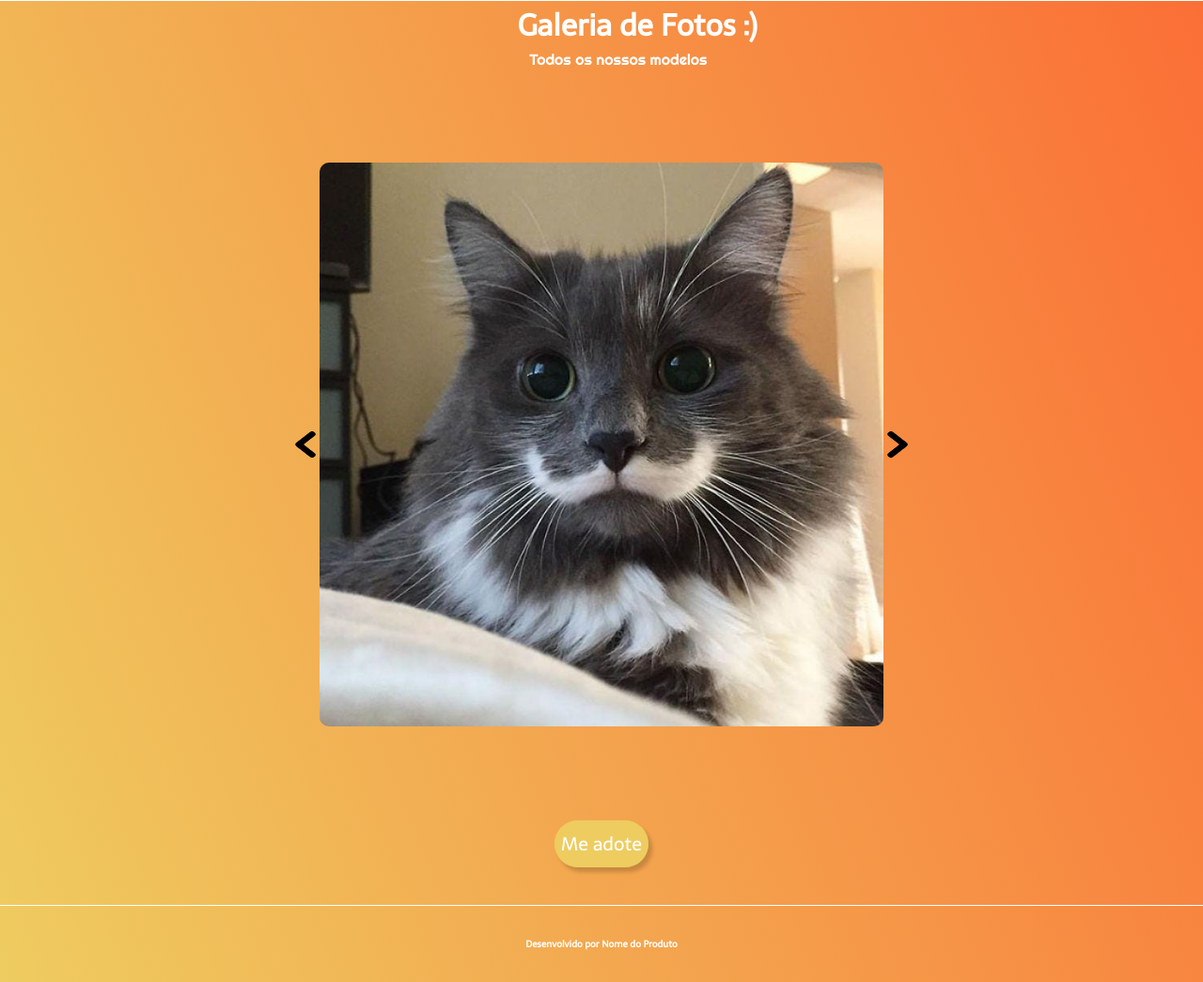
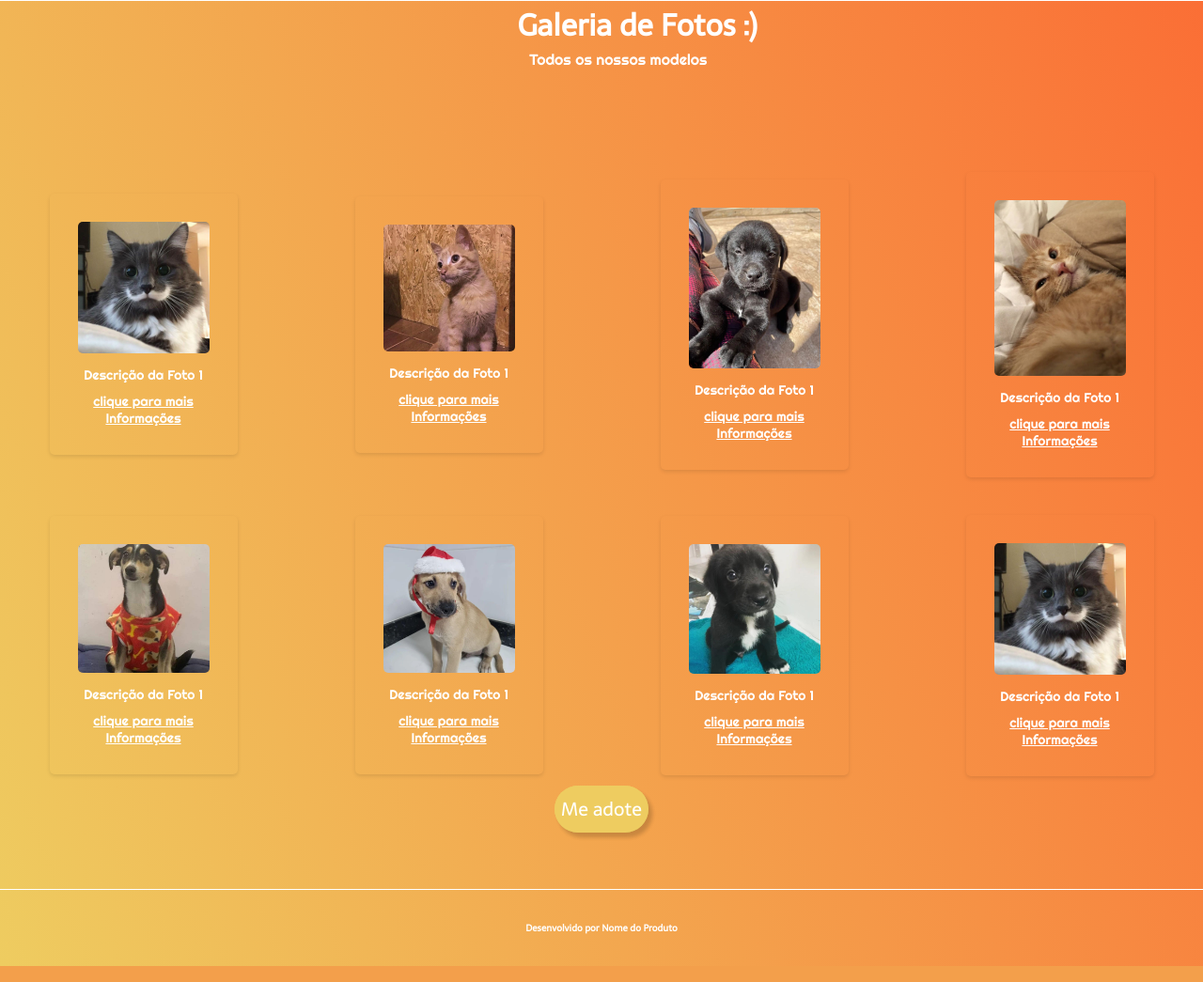
Before and after one commit to vlgkkkjsj/htdocs, a PHP site: page /tela_inicial/feed.php in a window 1280 px wide. Shown: the part 117-1162 px from the top of the page at 94% size. Run offline with PHP 8.4, Linux system fonts and the light colour scheme; the visitor is signed in with stand-in values (Sample User, id 1).

Commit message:
atualizacoes

```diff
--- a/poo/administracao/administracao.php
+++ b/poo/administracao/administracao.php
@@ -42,7 +42,7 @@
 </head>
 <body>
 <header class="cabecalho">
-    <button class="voltar" onclick="window.location.href='../sistema/sistema.php'">voltar</button>
+    <button class="voltar" onclick="window.location.href='../tela_inicial/login.php'">voltar</button>
         <img class="logo" alt="logo do projeto" src="../img/icon.png">
         <nav class="navegacao">
             <a class="cabecalho-menu" href="../sistema/empresarial.php">empresarial</a>
--- a/poo/administracao/crud.php
+++ b/poo/administracao/crud.php
@@ -32,7 +32,7 @@
             <a class="cabecalho-menu" href="?page=listar_animais">listar animais</a>
             <a class="cabecalho-menu" href="?page=listar_empresarial">listar empresarial </a>
         </nav>
-         <button class="sair"  onclick="window.location.href='logoutAdm.php'" >sair</button>
+         <button class="sair"  onclick="window.location.href='../sistema/logout.php'" >sair</button>
     </header>
 
     <div class="container">
@@ -48,8 +48,8 @@
                 case "novo":
                     include("novo_usuario.php");
                 break;
-                case "salvar":
-                    include("salvar_usuario.php");
+                case "excluir":
+                    include("excluir_usuario.php");
                     break;
                 case "editar":
                     include("editar_usuario.php");
--- a/poo/administracao/listar_animais.php
+++ b/poo/administracao/listar_animais.php
@@ -23,7 +23,7 @@
         print "<td>".$row ->email."</td>";
         print "<td>;
         <button onclick=\"location.href='?page=editar_animal&id=".$row->id."';\" class='editar'>Editar</button>
-        <button onclick=\" if(confirm('Tem certeza que deseja excluir?')){location.href='?page=salvar&acao=excluir_animal&id=".$row->id."';}else{false;}\" class='excluir'>Excluir</button>
+        <button onclick=\" if(confirm('Tem certeza que deseja excluir?')){location.href='?page=excluir&acao&id=".$row->id."';}else{false;}\" class='excluir'>Excluir</button>
         </td>";
     print "</tr>";
     }
--- a/poo/administracao/logoutAdm.php
+++ b/poo/administracao/logoutAdm.php
@@ -1,7 +1,7 @@
 <?php
     session_start();
     session_destroy();
-    header('location: ../administracao/administracao.php');
+    header('../tela_inicial/login.php');
     exit;
-      //resume a sessao atual e logo apos destroi os dados da sessao atual,logo apos isso retorna para o formulario de login
+    //resume a sessao atual e logo apos destroi os dados da sessao atual,logo apos isso retorna para o formulario de login
 ?>
--- a/poo/css/feed.css
+++ b/poo/css/feed.css
@@ -58,6 +58,12 @@
     font-size: 18px;
     cursor: pointer;
     margin: 20px;
+    transform: scale(1);
+    transition: transform 0.5s;
+}
+.cabecalho-menu:hover
+{
+    transform:scale(1.1)
 }
 
 .voltar
@@ -75,15 +81,19 @@
     cursor: pointer;
     position: absolute;
     left: 100px;
+    transform: scale(1);
+    transition: transform 0.5s;
 }
 
 .voltar:hover{
-    background-color: #edbb15;
+    background-color: #ffc60b;
+    transform:scale(1.1)
+
 }
 
 .conteudo
  {
-    margin-bottom: auto;
+    margin-bottom: 100px;
     border-top: solid 0.4px #ffffff;
  }
 
@@ -102,54 +112,58 @@
     margin-left: 44%;
  }
 
-.container
-{
-    display: flex;
-    width: 100%;
-    min-height: 100vh;
-    align-items: center ;
-    justify-content: center;
+ .container {
+    display: grid;
+    grid-template-columns: repeat(4, 1fr);
+    grid-gap: 20px;
+    justify-items: center;
+    align-items: center;
 
 }
 
-.container-imagem
-{
-   position: relative;
-   display: flex;
-   align-items: center;
-   justify-content: center;
-   width: 600px;
+.card {
+    width: 200px;
+    padding: 10px;
+    margin: 10px;
+    border-radius: 5px;
+    box-shadow: 0 2px 4px rgba(0, 0, 0, 0.1);
+    text-align: center;
+    transform: scale(1);
+    transition: transform 0.5s;
+    cursor: pointer;
+    padding: 30px;
+
 }
 
-.slider
+
+.card:hover
 {
-    opacity: 0;
-    transition: opacity .2s;
-    position: absolute;
-    width: 100%;
-    border-radius: 10px;
+    transform:scale(1.4);
+
 }
 
-.on
-{
-    opacity: 1;
+.card img {
+    width: 100%;
+    height: auto;
+    border-radius: 5px;
 }
 
-#prev-button, #next-button
-{
-    width: 30px;
-    height: 30px;
-    border: none;
-    background-color: transparent ;
-    cursor: pointer;
+.card p {
+    margin-top: 10px;
+    font-size: 14px;
+    font-family: 'Righteous', cursive;
+    color: #ffffff;
+
+}
+.card .additional-info {
+    display: none;
 }
 
-#prev-button img, #next-button img
-{
-        width: 100%;
-        height: 100%;
+.card .show-info {
+    cursor: pointer;
+    color: #ffffff;
+    text-decoration: underline;
 }
-
 .me-adote
 {
 
@@ -167,7 +181,7 @@
     color: #ffffff;
     cursor: pointer;
     margin:  auto;
-    margin-bottom: 40px;
+    margin-bottom: 60px;
 
 }
 
@@ -192,8 +206,3 @@
     align-items: center;
 
 }
-.logo-rodape{
-    height: 48px;
-    display: block;
-    margin: 0 auto;
-}
--- a/poo/tela_inicial/feed.php
+++ b/poo/tela_inicial/feed.php
@@ -26,24 +26,55 @@
     <h1 id="titulo-principal">Galeria de Fotos :)</h1>
     <p id="subtitulo">Todos os nossos modelos</p>
     </main>
-
-
         <div class="container">
-            <button id="prev-button"><img src="../img/arrow-right.png"></button>
-            <div class="container-imagem">
-                <img src="../uploads/01.jpeg"class="slider on">
-                <img src="../uploads/02.png" class="slider">
-                <img src="../uploads/03.jpeg" class="slider">
-                <img src="../uploads/04.jpeg" class="slider">
-                <img src="../uploads/05.jpeg" class="slider">
-                <img src="../uploads/06.jpeg" class="slider">
-                <img src="../uploads/07.jpeg" class="slider">
-                <img src="../uploads/08.jpeg" class="slider">
-                <img src="../uploads/09.jpeg" class="slider">
-                <img src="../uploads/010.jpeg" class="slider">
-            </div>
-            <button id="next-button"><img src="../img/arrow-left.png"></button>
-
+            <div class="card">
+            <img src="../uploads/01.jpeg" alt="Foto 1">
+            <p>Descrição da Foto 1</p>
+            <p class="additional-info">Informações adicionais</p>
+            <p class="show-info">clique para mais Informações</p>
+        </div>
+        <div class="card">
+            <img src="../uploads/03.jpeg" alt="Foto 1">
+            <p>Descrição da Foto 1</p>
+            <p class="additional-info">Informações adicionais</p>
+            <p class="show-info">clique para mais Informações</p>
+        </div>
+        <div class="card">
+            <img src="../uploads/04.jpeg" alt="Foto 1">
+            <p>Descrição da Foto 1</p>
+            <p class="additional-info">Informações adicionais</p>
+            <p class="show-info">clique para mais Informações</p>
+        </div>
+        <div class="card">
+            <img src="../uploads/05.jpeg" alt="Foto 1">
+            <p>Descrição da Foto 1</p>
+            <p class="additional-info">Informações adicionais</p>
+            <p class="show-info">clique para mais Informações</p>
+        </div>
+        <div class="card">
+            <img src="../uploads/06.jpeg" alt="Foto 1">
+            <p>Descrição da Foto 1</p>
+            <p class="additional-info">Informações adicionais</p>
+            <p class="show-info">clique para mais Informações</p>
+        </div>
+        <div class="card">
+            <img src="../uploads/07.jpeg" alt="Foto 1">
+            <p>Descrição da Foto 1</p>
+            <p class="additional-info">Informações adicionais</p>
+            <p class="show-info">clique para mais Informações</p>
+        </div>
+        <div class="card">
+            <img src="../uploads/08.jpeg" alt="Foto 1">
+            <p>Descrição da Foto 1</p>
+            <p class="additional-info">Informações adicionais</p>
+            <p class="show-info">clique para mais Informações</p>
+        </div>
+        <div class="card">
+            <img src="../uploads/01.jpeg" alt="Foto 1">
+            <p>Descrição da Foto 1</p>
+            <p class="additional-info">Informações adicionais</p>
+            <p class="show-info">clique para mais Informações</p>
+        </div>
         </div>
         <div class="me-adote">
        <button class="me-adote" onclick="window.location.href='../tela_inicial/adote.php'">Me adote </button>
```
Also changed, not shown: poo/administracao/editar_usuario.php (+7 -12 lines), poo/administracao/excluir_usuario.php (added, +20 -0 lines), poo/administracao/listar_usuario.php (+4 -6 lines), poo/classes/usuarioDB.php (+106 -122 lines), poo/script.js (+11 -38 lines).
